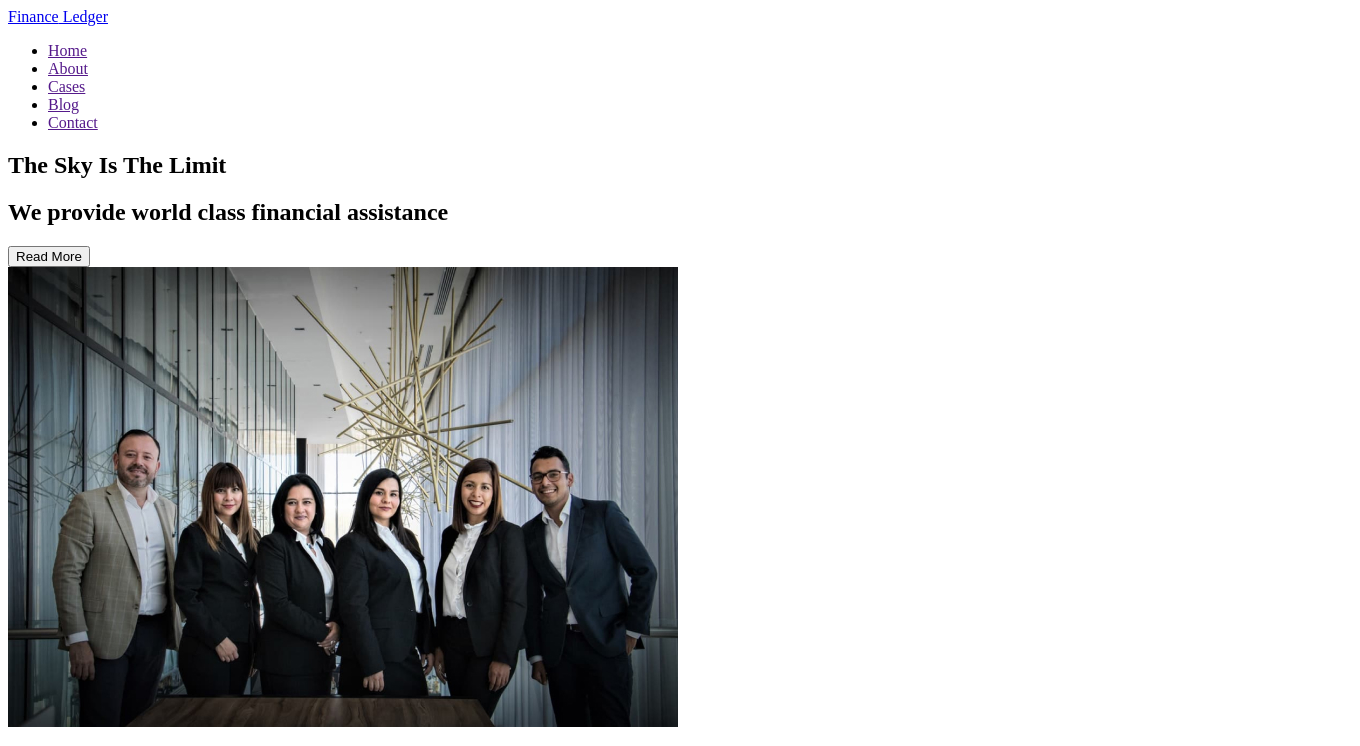
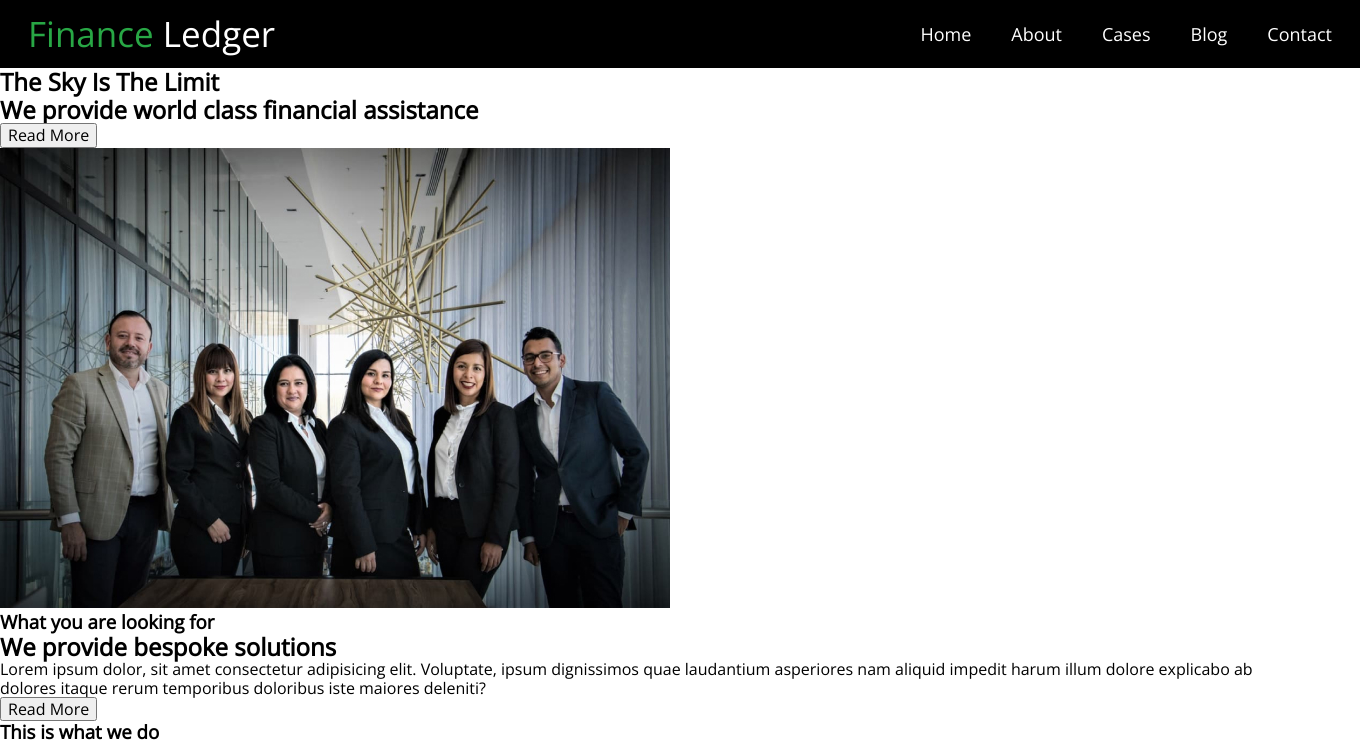
Before and after one commit to kashirin-olexsandr/blended-94-9-10, a plain HTML site: page index.html in a window 1280 px wide. Shown: the top 746 px of the page, 1360 px wide, since content can reach past the window. Drawn offline with nearby package versions, Linux system fonts and the light colour scheme.

Commit message:
header update

```diff
--- /dev/null
+++ b/css/styles.css
@@ -0,0 +1,57 @@
+:root {
+   --light-cl: #fff;
+   --green: #28A745;
+}
+body {
+   font-family: 'Open Sans', sans-serif;
+}
+ul {
+   list-style-type: none;
+   margin: 0;
+   padding: 0;
+}
+h1, h2, h3, h4, h5, h6, p {
+   margin: 0;
+}
+a {
+   text-decoration: none;
+}
+
+
+.header.container {
+   width: 1360px;
+   margin: 0 auto;
+   padding: 0 28px;
+}
+.container {
+   width: 1360px;
+   margin: 0 auto;
+}
+.header {
+   background-color: #000000;
+}
+.header-navigation {
+   display: flex;
+   justify-content: space-between;
+   align-items: center;
+}
+.list-header {
+   display: flex;
+   gap: 40px;
+}
+.list__link {
+   display: block;
+   padding-top: 20px;
+   padding-bottom: 20px;
+   color: var(--light-cl);
+   font-size: 18px;
+   line-height: 1.56;
+}
+.list__logo {
+   color: var(--light-cl);
+   line-height: 1.2;
+   font-size: 35px;
+}
+.list__logo span {
+   color: var(--green);
+}
--- a/index.html
+++ b/index.html
@@ -4,14 +4,23 @@
 <head>
   <meta charset="UTF-8" />
   <meta name="viewport" content="width=device-width, initial-scale=1.0" />
+  <link rel="preconnect" href="https://fonts.googleapis.com" />
+  <link rel="preconnect" href="https://fonts.gstatic.com" crossorigin />
+  <link
+    href="https://fonts.googleapis.com/css2?family=Open+Sans:wght@300;400&display=swap"
+    rel="stylesheet"
+  />
+  <link rel="stylesheet" href="https://cdnjs.cloudflare.com/ajax/libs/modern-normalize/2.0.0/modern-normalize.min.css" integrity="sha512-4xo8blKMVCiXpTaLzQSLSw3KFOVPWhm/TRtuPVc4WG6kUgjH6J03IBuG7JZPkcWMxJ5huwaBpOpnwYElP/m6wg==" crossorigin="anonymous" referrerpolicy="no-referrer" />
+  <link rel="stylesheet" href="./css/styles.css">
   <title>Document</title>
 </head>
 
 <body>
   <header class="header">
-    <nav>
+    <div class="header container">
+      <nav class="header-navigation">
         <a href="./index.html" class="list__logo"><span>Finance</span> Ledger</a>
-      <ul class="list">
+        <ul class="list list-header">
           <li>
             <a class="list__link" href="">Home</a>
           </li>
@@ -29,6 +38,7 @@
           </li>
         </ul>
       </nav>
+    </div>
   </header>
   <main class="main">
     <section class="hero">
```
Lines whose indentation alone changed are shown as unchanged.
